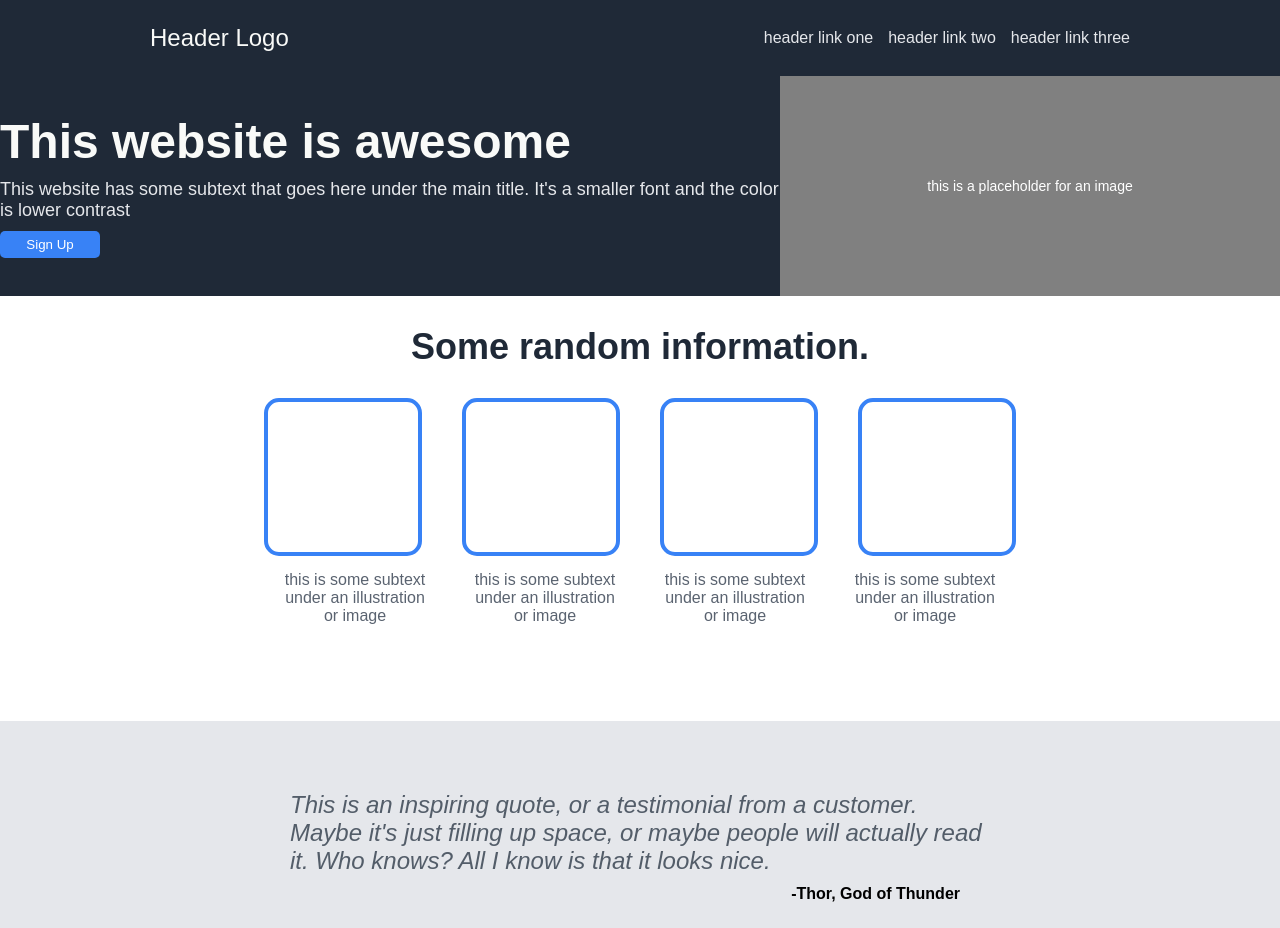
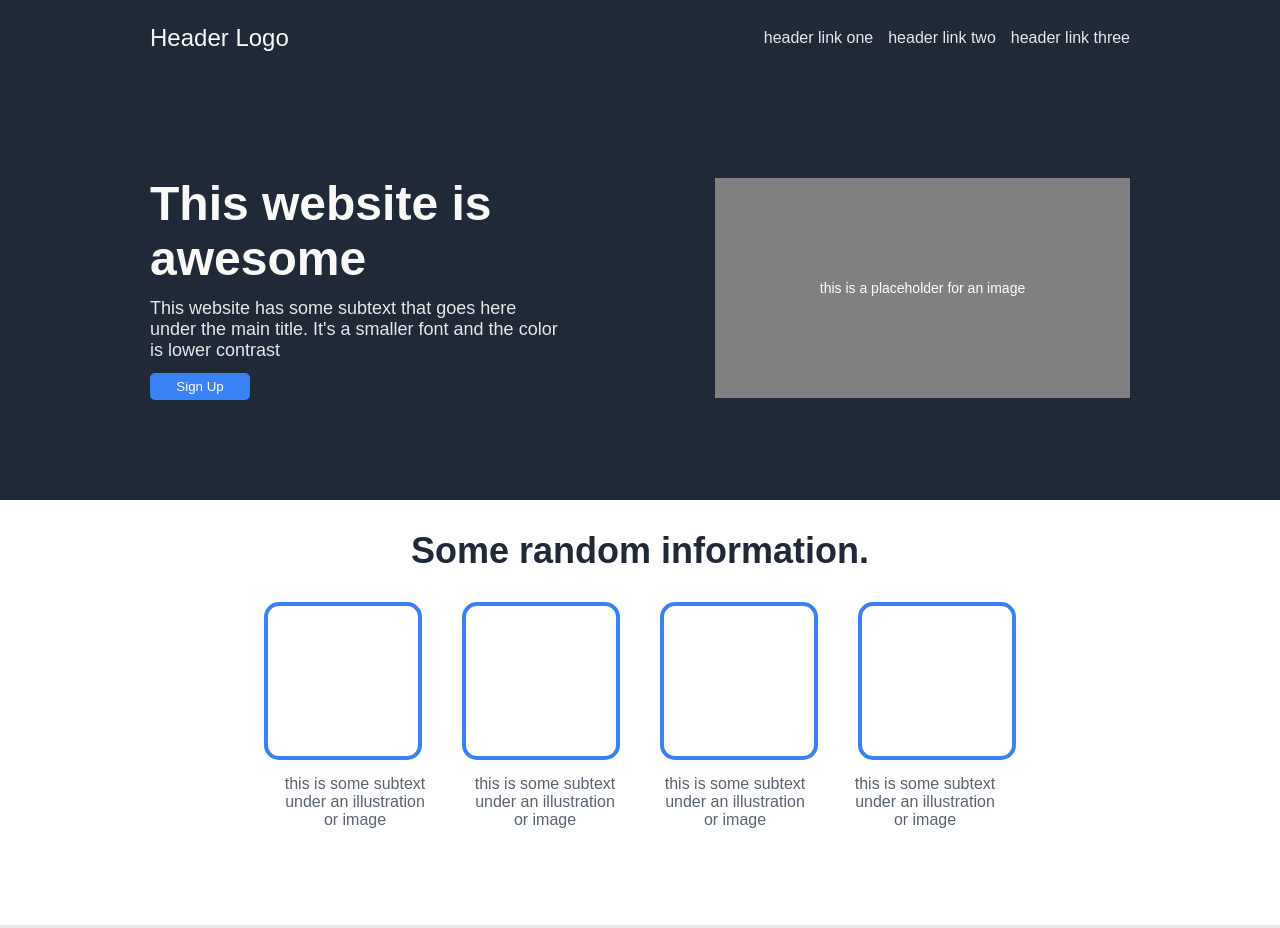
Before and after one commit to JoshSJKim/TOP-Project1-LandingPage, a plain HTML site: page index.html in a window 1280 px wide. Shown: the top 928 px of the page. Drawn offline with Linux system fonts and the light colour scheme.

Commit message:
Restyle section 1 layout

```diff
--- a/style.css
+++ b/style.css
@@ -49,18 +49,21 @@ a:visited {
   background-color: #1F2937;
   justify-content: center;
   align-items: center;
+  padding: 100px 150px;
 }
 
 .main-title {
   display: flex;
   align-items: center;
-  justify-content: space-around;
+  justify-content: space-between;
+  gap: 150px;
 }
 
 .hero {
   display: flex;
   flex-direction: column;
-  gap: 10px;
+  gap: 12px;
+  flex: 1;
 }
 
 .hero .text1 {
@@ -84,7 +87,7 @@ button {
 }
 
 .section1 .image-container {
-  width: 500px;
+  width: 450px;
   height: 220px;
   background-color: grey;
   display: flex;
@@ -92,7 +95,7 @@ button {
   align-items: center;
   color: white;
   font-size: 14px;
-  flex-shrink: 0;
+  flex: 1;
 }
 
 .section2 {
```
